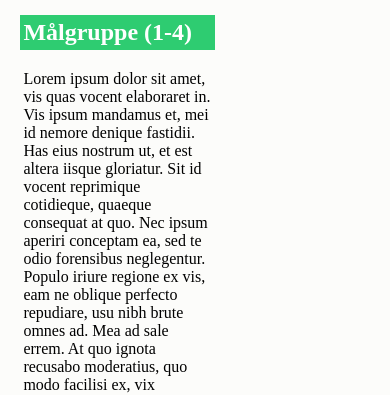
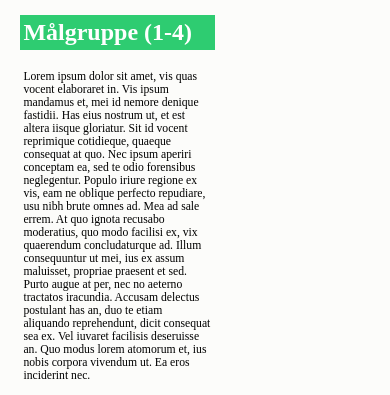
Before and after one commit to Frikheim/FinalProject, a plain HTML site: page malgrupper.html in a window 390 px wide. Shown: the part 387-782 px from the top of the page. Drawn offline with Linux system fonts and the light colour scheme.

Commit message:
Update style.css

```diff
--- a/style.css
+++ b/style.css
@@ -12,7 +12,7 @@ body {
     margin: 0;
     background-color: #D3DDE0;
 }
-
+p { font-size: 3vmin;}
 .tellus {
     padding-top: 4%;
 }
@@ -185,6 +185,8 @@ body {
         background-position: 55%;
         height: 30vh;
     }
+    p { font-size: 3vmin;}
+
 
     .tellus{
         padding: 0;
```
